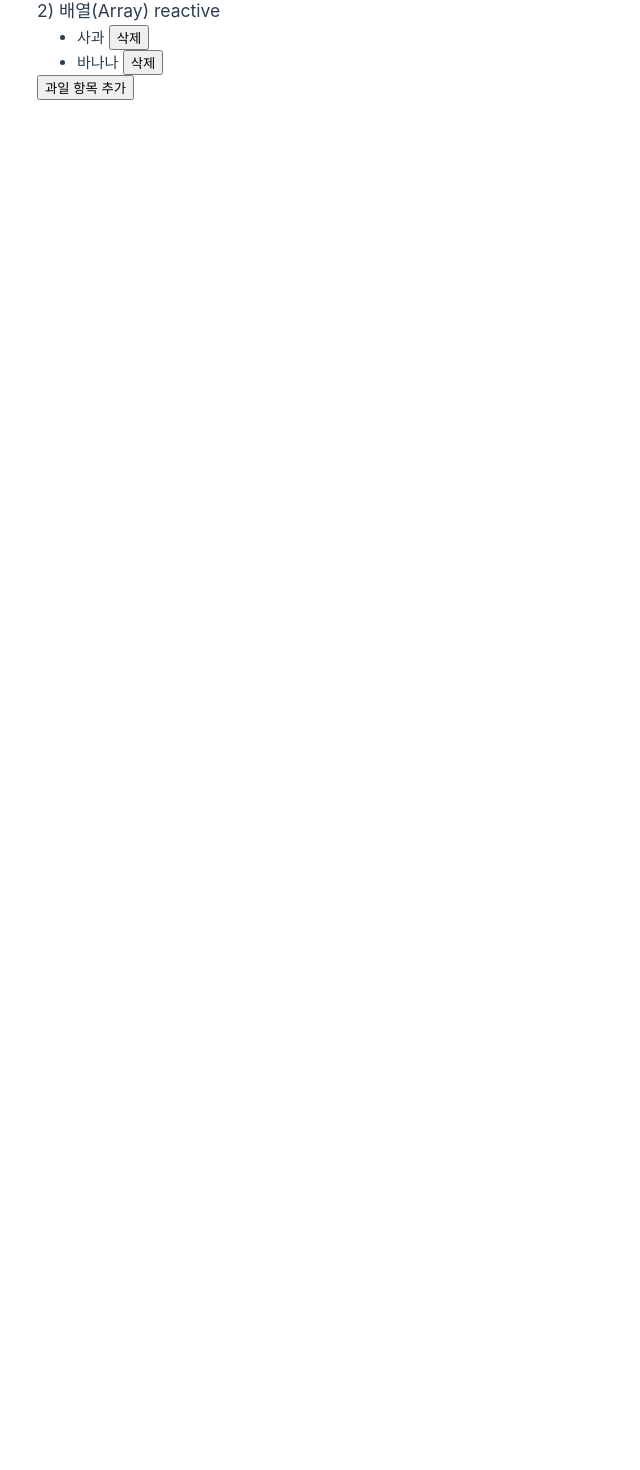
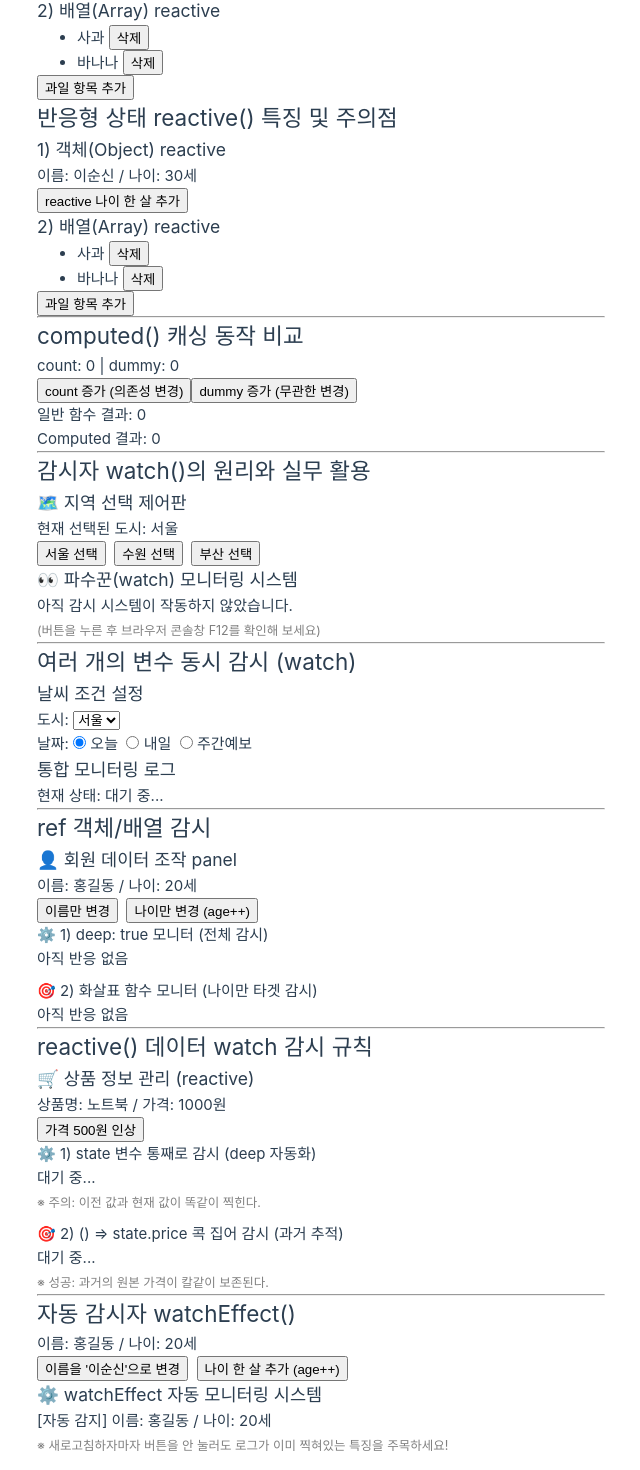
Before and after one commit to daeqode-sk/skala-vue, a Vue app: page / in a window 1280 px wide. Shown: the part 4857-6327 px from the top of the page, without its empty margins (15-655 px from the left). Before the commit the page ends 4977 px from the top, so only its background shows below. Built offline with nearby package versions, Linux system fonts and the light colour scheme.

Commit message:
computed&watchers

```diff
--- a/src/App.vue
+++ b/src/App.vue
@@ -23,6 +23,12 @@ import ModelModifier from './components/practices/basic/ModelModifier.vue'
 import StyleScoped from './components/practices/basic/StyleScoped.vue'
 import ReactiveRef from './components/practices/composition/ReactiveRef.vue'
 import ReactiveReactive from './components/practices/composition/ReactiveReactive.vue'
+import Computed from './components/practices/composition/Computed.vue'
+import WatchBasic from './components/practices/composition/WatchBasic.vue'
+import WatchMulti from './components/practices/composition/WatchMulti.vue'
+import WatchDeep from './components/practices/composition/WatchDeep.vue'
+import WatchReactive from './components/practices/composition/WatchReactive.vue'
+import WatchEffect from './components/practices/composition/WatchEffect.vue'
 </script>
 
 <template>
@@ -76,5 +82,18 @@ import ReactiveReactive from './components/practices/composition/ReactiveReactiv
     <ReactiveRef />
     <hr />
     <ReactiveReactive />
+    <ReactiveReactive />
+    <hr />
+    <Computed />
+    <hr />
+    <WatchBasic />
+    <hr />
+    <WatchMulti />
+    <hr />
+    <WatchDeep />
+    <hr />
+    <WatchReactive />
+    <hr />
+    <WatchEffect />
   </div>
 </template>
--- /dev/null
+++ b/src/components/practices/composition/Computed.vue
@@ -0,0 +1,29 @@
+<script setup>
+import { ref, computed } from 'vue'
+
+const count = ref(0)
+const dummy = ref(0)
+
+// 1. 일반 함수: 화면이 조금이라도 바뀌면 무조건 재실행
+const getMethodResult = () => {
+  console.log('❌ 일반 함수 실행됨!')
+  return count.value * 2
+}
+
+// 2. computed: count가 바뀔 때만 재계산 (dummy 바뀌면 이전 값 재사용)
+const doubleCount = computed(() => {
+  console.log('✅ Computed 연산 실행됨!')
+  return count.value * 2
+})
+</script>
+
+<template>
+  <div class="practice-section">
+    <h2>computed() 캐싱 동작 비교</h2>
+    <p>count: {{ count }} | dummy: {{ dummy }}</p>
+    <button @click="count++">count 증가 (의존성 변경)</button>
+    <button @click="dummy++">dummy 증가 (무관한 변경)</button>
+    <p>일반 함수 결과: {{ getMethodResult() }}</p>
+    <p>Computed 결과: {{ doubleCount }}</p>
+  </div>
+</template>
--- /dev/null
+++ b/src/components/practices/composition/WatchBasic.vue
@@ -0,0 +1,27 @@
+<script setup>
+import { ref, watch } from 'vue'
+
+const currentCity = ref('서울')
+const logMessage = ref('아직 감시 시스템이 작동하지 않았습니다.')
+
+watch(currentCity, (newValue, oldValue) => {
+  logMessage.value = `📍 감시자 발동! [${oldValue}]에서 [${newValue}]로 변경됨.`
+  console.log(`🖥️ [서버 요청 완료] 기상청 서버에서 ${newValue}의 날씨 API를 다시 조회합니다...`)
+})
+</script>
+
+<template>
+  <div class="practice-section">
+    <h2>감시자 watch()의 원리와 실무 활용</h2>
+    <h3>🗺️ 지역 선택 제어판</h3>
+    <p>현재 선택된 도시: {{ currentCity }}</p>
+    <button @click="currentCity = '서울'">서울 선택</button>&nbsp;
+    <button @click="currentCity = '수원'">수원 선택</button>&nbsp;
+    <button @click="currentCity = '부산'">부산 선택</button>
+    <div class="monitor">
+      <h3>👀 파수꾼(watch) 모니터링 시스템</h3>
+      <p>{{ logMessage }}</p>
+      <small style="color: gray">(버튼을 누른 후 브라우저 콘솔창 F12를 확인해 보세요)</small>
+    </div>
+  </div>
+</template>
--- /dev/null
+++ b/src/components/practices/composition/WatchDeep.vue
@@ -0,0 +1,46 @@
+<script setup>
+import { ref, watch } from 'vue'
+
+const user = ref({
+  name: '홍길동',
+  age: 20,
+})
+
+const logDeep = ref('아직 반응 없음')
+const logTarget = ref('아직 반응 없음')
+
+// 해결책 1: deep 옵션으로 객체 하위 속성 전체 감시
+watch(
+  user,
+  (newVal) => {
+    logDeep.value = `[deep 감지] 누군가 변경됨! 현재 이름: ${newVal.name}, 나이: ${newVal.age}`
+  },
+  { deep: true },
+)
+
+// 해결책 2: 화살표 함수로 특정 속성(age)만 콕 집어 감시 (이전 값 추적 가능!)
+watch(
+  () => user.value.age,
+  (newAge, oldAge) => {
+    logTarget.value = `[타겟 감지] 나이가 ${oldAge}세 → ${newAge}세로 변경됨!`
+  },
+)
+</script>
+
+<template>
+  <div class="practice-section">
+    <h2>ref 객체/배열 감시</h2>
+    <h3>👤 회원 데이터 조작 panel</h3>
+    <p>이름: {{ user.name }} / 나이: {{ user.age }}세</p>
+    <button @click="user.name = '이순신'">이름만 변경</button>&nbsp;
+    <button @click="user.age++">나이만 변경 (age++)</button>
+    <div class="monitor">
+      <p>⚙️ 1) deep: true 모니터 (전체 감시)</p>
+      <p>{{ logDeep }}</p>
+    </div>
+    <div class="monitor" style="margin-top: 8px">
+      <p>🎯 2) 화살표 함수 모니터 (나이만 타겟 감시)</p>
+      <p>{{ logTarget }}</p>
+    </div>
+  </div>
+</template>
--- /dev/null
+++ b/src/components/practices/composition/WatchEffect.vue
@@ -0,0 +1,28 @@
+<script setup>
+import { ref, watchEffect } from 'vue'
+
+const username = ref('홍길동')
+const age = ref(20)
+const logMessage = ref('대기 중...')
+
+watchEffect(() => {
+  logMessage.value = `[자동 감지] 이름: ${username.value} / 나이: ${age.value}세`
+  console.log('🖥️ watchEffect가 내부 변수 변경을 감지하여 실행되었습니다.')
+})
+</script>
+
+<template>
+  <div class="practice-section">
+    <h2>자동 감시자 watchEffect()</h2>
+    <p>이름: {{ username }} / 나이: {{ age }}세</p>
+    <button @click="username = '이순신'">이름을 '이순신'으로 변경</button>&nbsp;
+    <button @click="age++">나이 한 살 추가 (age++)</button>
+    <div class="monitor">
+      <h3>⚙️ watchEffect 자동 모니터링 시스템</h3>
+      <p>{{ logMessage }}</p>
+      <small style="color: gray"
+        >※ 새로고침하자마자 버튼을 안 눌러도 로그가 이미 찍혀있는 특징을 주목하세요!</small
+      >
+    </div>
+  </div>
+</template>
--- /dev/null
+++ b/src/components/practices/composition/WatchMulti.vue
@@ -0,0 +1,34 @@
+<script setup>
+import { ref, watch } from 'vue'
+
+const city = ref('서울')
+const dateType = ref('오늘')
+const apiStatus = ref('대기 중...')
+
+watch([city, dateType], ([newCity, newDate], [oldCity, oldDate]) => {
+  apiStatus.value = `[변경 감지] ${oldCity}(${oldDate}) → ${newCity}(${newDate})`
+  console.log(`🖥️ [통합 API 호출] ${newCity}의 ${newDate} 날씨를 불러옵니다...`)
+})
+</script>
+
+<template>
+  <div class="practice-section">
+    <h2>여러 개의 변수 동시 감시 (watch)</h2>
+    <h3>날씨 조건 설정</h3>
+    <label>도시: </label>
+    <select v-model="city">
+      <option value="서울">서울</option>
+      <option value="수원">수원</option>
+      <option value="부산">부산</option>
+    </select>
+    <br />
+    <label>날짜: </label>
+    <label><input type="radio" value="오늘" v-model="dateType" /> 오늘</label>&nbsp;
+    <label><input type="radio" value="내일" v-model="dateType" /> 내일</label>&nbsp;
+    <label><input type="radio" value="주간예보" v-model="dateType" /> 주간예보</label>
+    <div class="monitor">
+      <h3>통합 모니터링 로그</h3>
+      <p>현재 상태: {{ apiStatus }}</p>
+    </div>
+  </div>
+</template>
--- /dev/null
+++ b/src/components/practices/composition/WatchReactive.vue
@@ -0,0 +1,43 @@
+<script setup>
+import { reactive, ref, watch } from 'vue'
+
+const state = reactive({
+  productName: '노트북',
+  price: 1000,
+})
+
+const logAutoDeep = ref('대기 중...')
+const logTarget = ref('대기 중...')
+
+// 1. 변수명 그대로 감시 (자동 deep: true 작동)
+watch(state, (newVal, oldVal) => {
+  logAutoDeep.value = `[자동 deep] 가격 변동! 이전가격인척하는:${oldVal.price}원 → 현재가격:${newVal.price}원`
+})
+
+// 2. 화살표 함수로 특정 속성만 감시 (이전 값 추적 가능!)
+watch(
+  () => state.price,
+  (newPrice, oldPrice) => {
+    logTarget.value = `[타겟 조준] 가격이 진짜 올랐음! 옛날값:${oldPrice}원 → 바뀐값:${newPrice}원`
+  },
+)
+</script>
+
+<template>
+  <div class="practice-section">
+    <h2>reactive() 데이터 watch 감시 규칙</h2>
+    <h3>🛒 상품 정보 관리 (reactive)</h3>
+    <p>상품명: {{ state.productName }} / 가격: {{ state.price }}원</p>
+    <button @click="state.price += 500">가격 500원 인상</button>
+    <div class="monitor">
+      <p>⚙️ 1) state 변수 통째로 감시 (deep 자동화)</p>
+      <p>{{ logAutoDeep }}</p>
+      <small style="color: gray">※ 주의: 이전 값과 현재 값이 똑같이 찍힌다.</small>
+    </div>
+    <div class="monitor" style="margin-top: 8px">
+      <p>🎯 2) () => state.price 콕 집어 감시 (과거 추적)</p>
+      <p>{{ logTarget }}</p>
+      <small style="color: gray">※ 성공: 과거의 원본 가격이 칼같이 보존된다.</small>
+    </div>
+  </div>
+</template>
```
